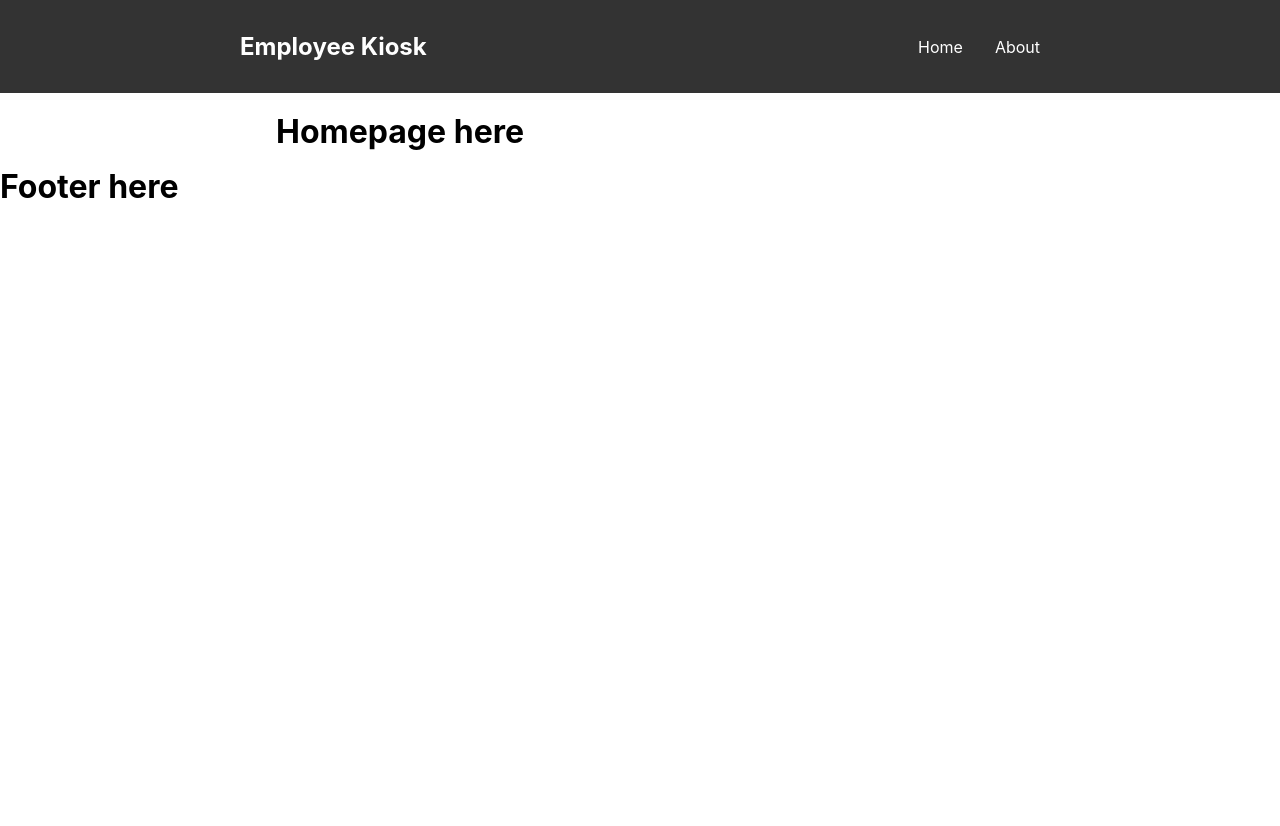
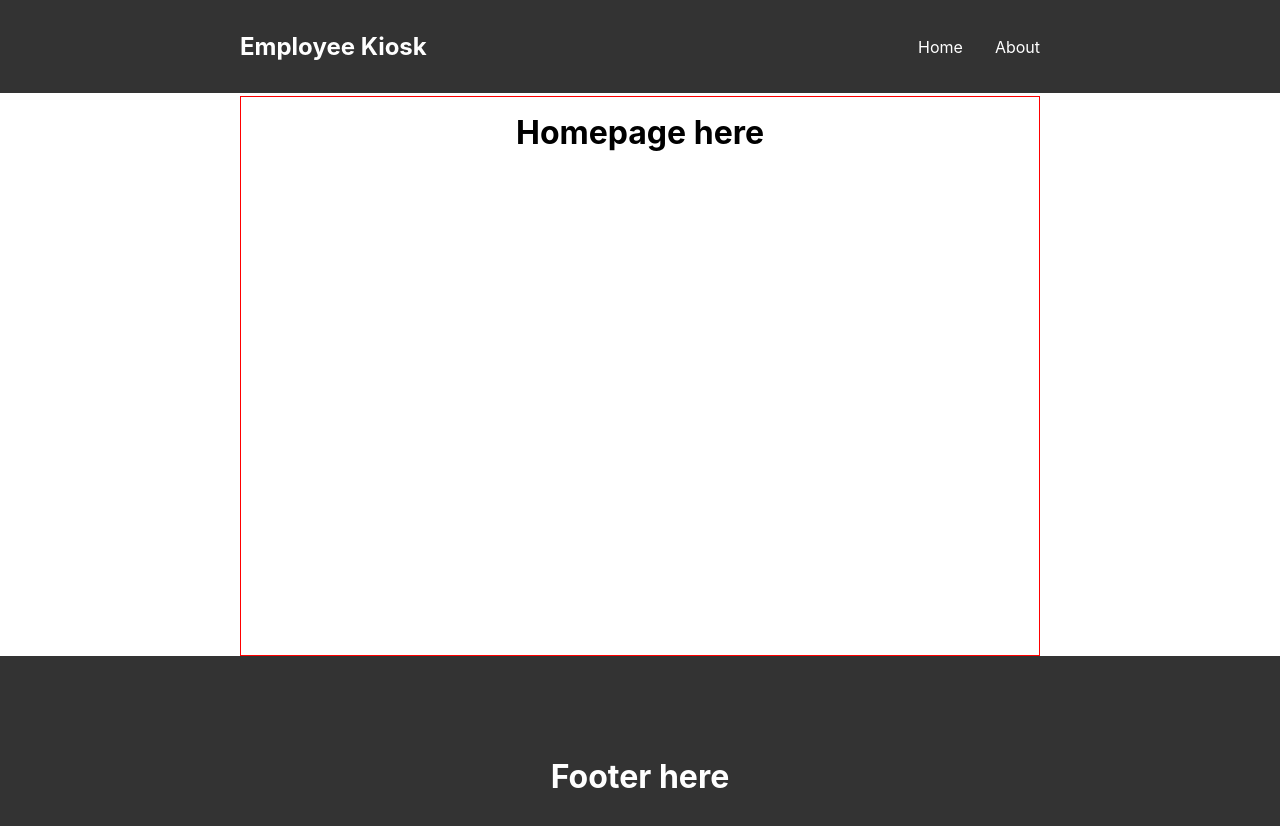
Before and after one commit to jsoomie/employee-kiosk, a React (Create React App) app: page / in a window 1280 px wide. Shown: the top 826 px of the page. Before the commit the page ends 800 px from the top, so only its background shows below. Built offline with nearby package versions, Linux system fonts and the light colour scheme.

Commit message:
styled footer and got body to be centered

```diff
--- a/src/components/Footer.js
+++ b/src/components/Footer.js
@@ -1,6 +1,8 @@
+import "../css/Footer.css";
+
 const Footer = () => {
   return (
-    <div>
+    <div id="footer">
       <h1>Footer here</h1>
     </div>
   );
--- a/src/components/Home.js
+++ b/src/components/Home.js
@@ -1,6 +1,8 @@
+import "../css/Home.css";
+
 const Home = () => {
   return (
-    <div>
+    <div id="body">
       <h1>Homepage here</h1>
     </div>
   );
--- /dev/null
+++ b/src/css/Footer.css
@@ -0,0 +1,9 @@
+#footer {
+  width: 100%;
+  background-color: #333;
+  display: flex;
+  justify-content: center;
+  align-items: center;
+  height: 30vh;
+  color: white;
+}
--- /dev/null
+++ b/src/css/Home.css
@@ -0,0 +1,5 @@
+#body {
+  display: flex;
+  justify-content: center;
+  width: 100%;
+}
--- a/src/css/index.css
+++ b/src/css/index.css
@@ -25,10 +25,10 @@ code {
 }
 
 .container {
-  display: flex;
-  justify-content: center;
-  align-items: center;
+  border: 1px solid red;
   width: 100%;
   max-width: 800px;
   padding: 1rem 0;
+  margin: 0 auto;
+  height: 70vh;
 }
```
